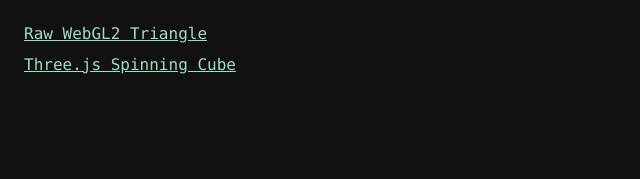
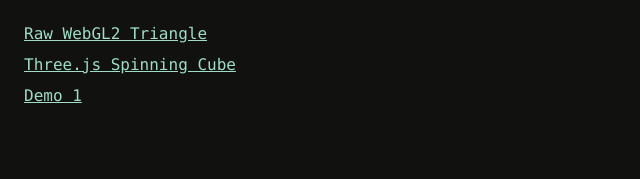
Before and after one commit to Egor-Koldasov/media-collection-test-assignment, a Next.js app: page / in a window 1280 px wide. Shown: the top 179 px of the page, without its empty margins (0-640 px from the left). Built offline with nearby package versions, Linux system fonts and the light colour scheme.

Commit message:
Use simplified demo page layout.

```diff
--- /dev/null
+++ b/src/app/demos/demo1/page.tsx
@@ -0,0 +1 @@
+export { Demo1 as default } from "@/demo/demo1/Demo1";
--- /dev/null
+++ b/src/app/demos/raw-webgl-triangle/page.tsx
@@ -0,0 +1 @@
+export { RawWebglTriangleDemo as default } from "@/demo/raw-webgl-triangle/raw-webgl-triangle-demo";
--- /dev/null
+++ b/src/app/demos/three-spinning-cube/page.tsx
@@ -0,0 +1 @@
+export { ThreeSpinningCubeDemo as default } from "@/demo/three-spinning-cube/three-spinning-cube-demo";
--- a/src/app/page.tsx
+++ b/src/app/page.tsx
@@ -1,14 +1,11 @@
 import Link from "next/link";
-import { demos } from "@/demo";
 
 export default function Home() {
   return (
     <main className="demo-links">
-      {demos.map((demo) => (
-        <Link href={`/demos/${demo.slug}`} key={demo.slug}>
-          {demo.title}
-        </Link>
-      ))}
+      <Link href="/demos/raw-webgl-triangle">Raw WebGL2 Triangle</Link>
+      <Link href="/demos/three-spinning-cube">Three.js Spinning Cube</Link>
+      <Link href="/demos/demo1">Demo 1</Link>
     </main>
   );
 }
--- a/src/demo/index.ts
+++ /dev/null
@@ -1,39 +0,0 @@
-import type { ComponentType } from "react";
-import {
-  RawWebglTriangleDemo,
-  rawWebglTriangleMeta
-} from "./raw-webgl-triangle";
-import {
-  ThreeSpinningCubeDemo,
-  threeSpinningCubeMeta
-} from "./three-spinning-cube";
-
-export type DemoMeta = {
-  slug: string;
-  title: string;
-  stage: string;
-  description: string;
-};
-
-export type DemoDefinition = DemoMeta & {
-  Component: ComponentType;
-};
-
-export const demos = [
-  {
-    ...rawWebglTriangleMeta,
-    Component: RawWebglTriangleDemo
-  },
-  {
-    ...threeSpinningCubeMeta,
-    Component: ThreeSpinningCubeDemo
-  }
-] satisfies DemoDefinition[];
-
-export function getDemo(slug: string) {
-  return demos.find((demo) => demo.slug === slug);
-}
-
-export function getDemoSlugs() {
-  return demos.map((demo) => demo.slug);
-}
--- a/src/demo/raw-webgl-triangle/index.ts
+++ b/src/demo/raw-webgl-triangle/index.ts
@@ -1,2 +1 @@
 export { RawWebglTriangleDemo } from "./raw-webgl-triangle-demo";
-export { rawWebglTriangleMeta } from "./meta";
--- a/src/demo/raw-webgl-triangle/meta.ts
+++ /dev/null
@@ -1,9 +0,0 @@
-import type { DemoMeta } from "@/demo";
-
-export const rawWebglTriangleMeta = {
-  slug: "raw-webgl-triangle",
-  title: "Raw WebGL2 Triangle",
-  stage: "Stage 1 / WebGL fundamentals",
-  description:
-    "A hand-wired WebGL2 triangle with shaders, a vertex buffer, an attribute pointer, and one draw call."
-} satisfies DemoMeta;
--- a/src/demo/three-spinning-cube/index.ts
+++ b/src/demo/three-spinning-cube/index.ts
@@ -1,2 +1 @@
 export { ThreeSpinningCubeDemo } from "./three-spinning-cube-demo";
-export { threeSpinningCubeMeta } from "./meta";
--- a/src/demo/three-spinning-cube/meta.ts
+++ /dev/null
@@ -1,9 +0,0 @@
-import type { DemoMeta } from "@/demo";
-
-export const threeSpinningCubeMeta = {
-  slug: "three-spinning-cube",
-  title: "Three.js Spinning Cube",
-  stage: "Stage 2 / Three.js basics",
-  description:
-    "A minimal Three.js scene with a renderer, scene, camera, mesh, material, resize handling, and animation loop."
-} satisfies DemoMeta;
```
Also changed, not shown: src/app/demos/[demoName]/page.tsx (deleted, +0 -41 lines), src/demo/demo1/Demo1.tsx (added, +26 -0 lines), 1 other file (tests, documents, lock files or other folders).
